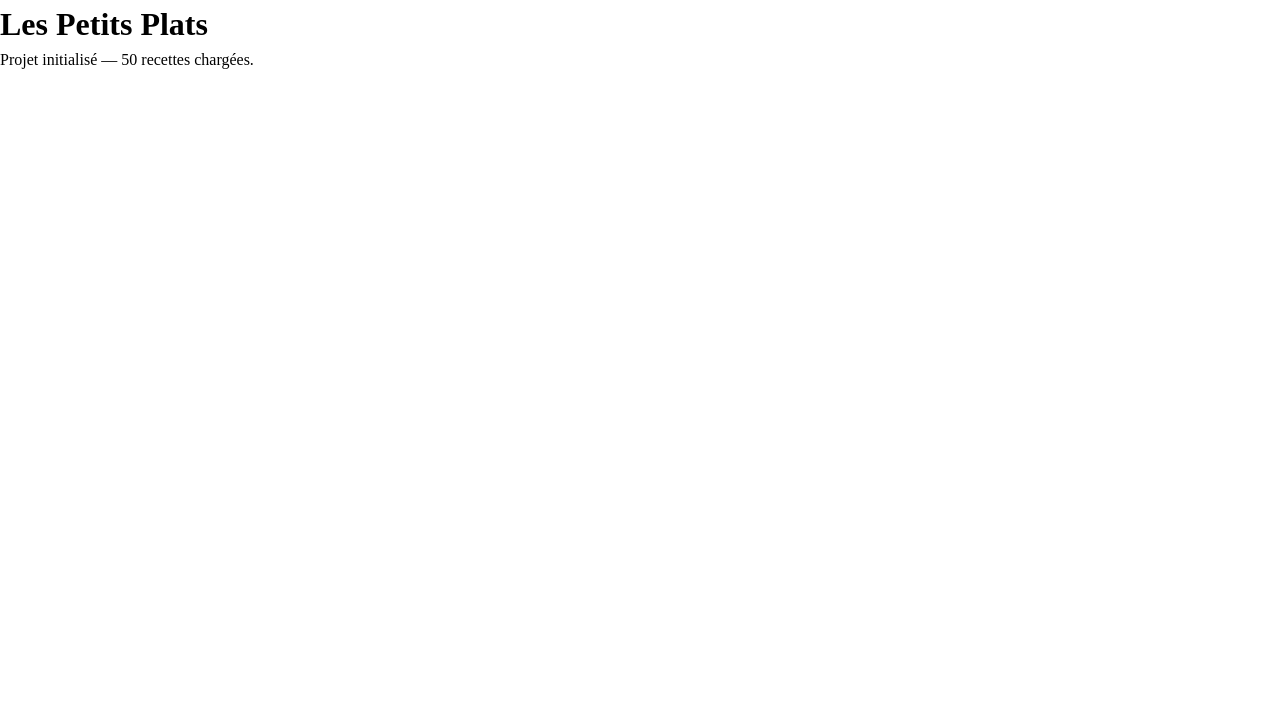
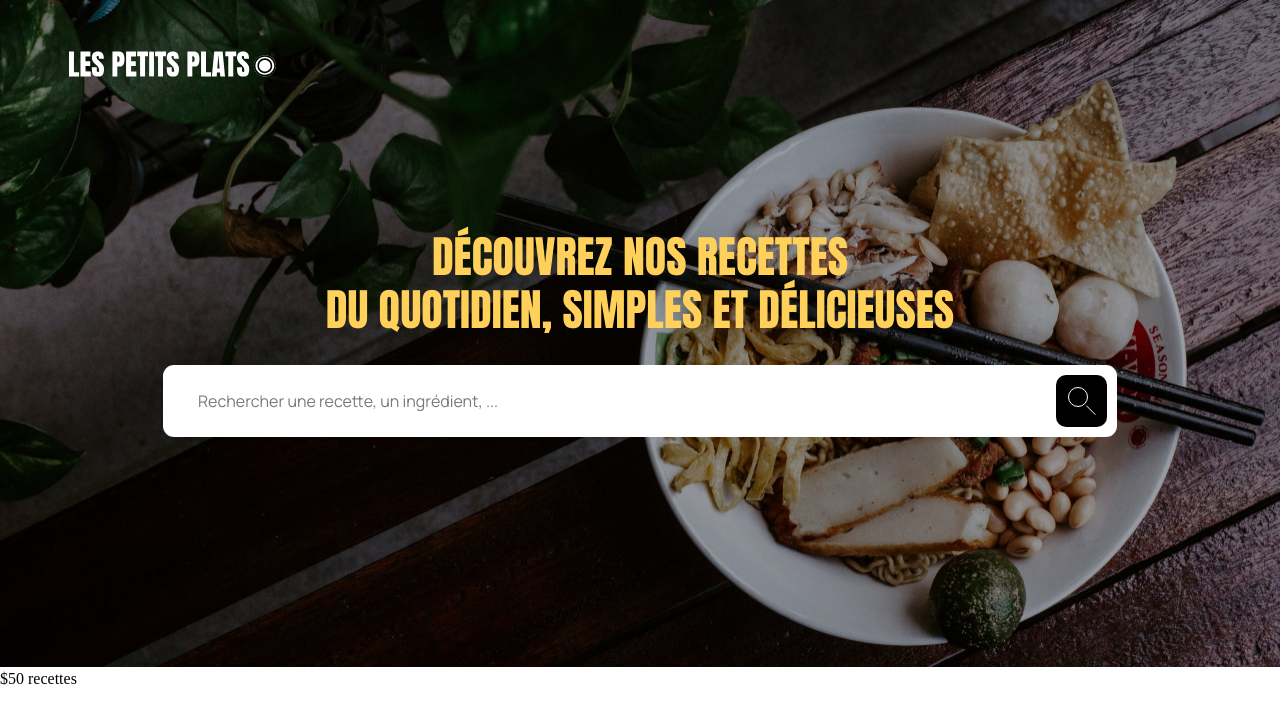
Before and after one commit to Adeline-I/les-petits-plats, a Next.js app: page / in a window 1280 px wide. Shown: the top 724 px of the page. Built offline with nearby package versions, Linux system fonts and the light colour scheme.

Commit message:
feat: intègre SearchBar dans le header de la home page

```diff
--- a/app/page.js
+++ b/app/page.js
@@ -1,8 +1,22 @@
+import Header from "@/components/Header/Header";
+import SearchBar from "@/components/SearchBar/SearchBar";
+import recipes from "@/data/recipes.json";
+
 export default function Home() {
   return (
-    <main>
-      <h1>Les Petits Plats</h1>
-      <p>Projet initialisé — {`50 recettes chargées`}.</p>
-    </main>
+    <>
+      <Header variant="expanded">
+        <h1>
+          Découvrez nos recettes
+          <br />
+          du quotidien, simples et délicieuses
+        </h1>
+        <SearchBar />
+      </Header>
+
+      <main>
+        <p>${recipes.length} recettes</p>
+      </main>
+    </>
   );
 }
```
